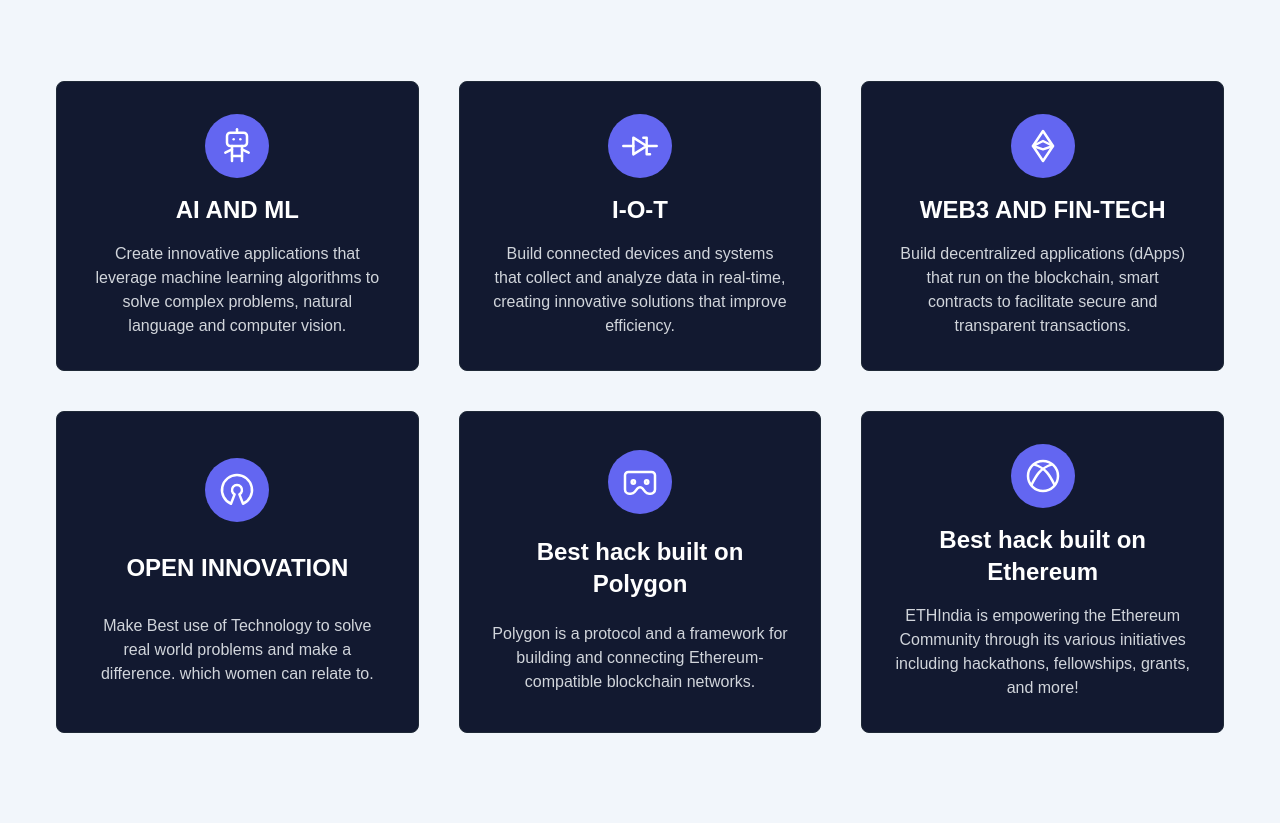
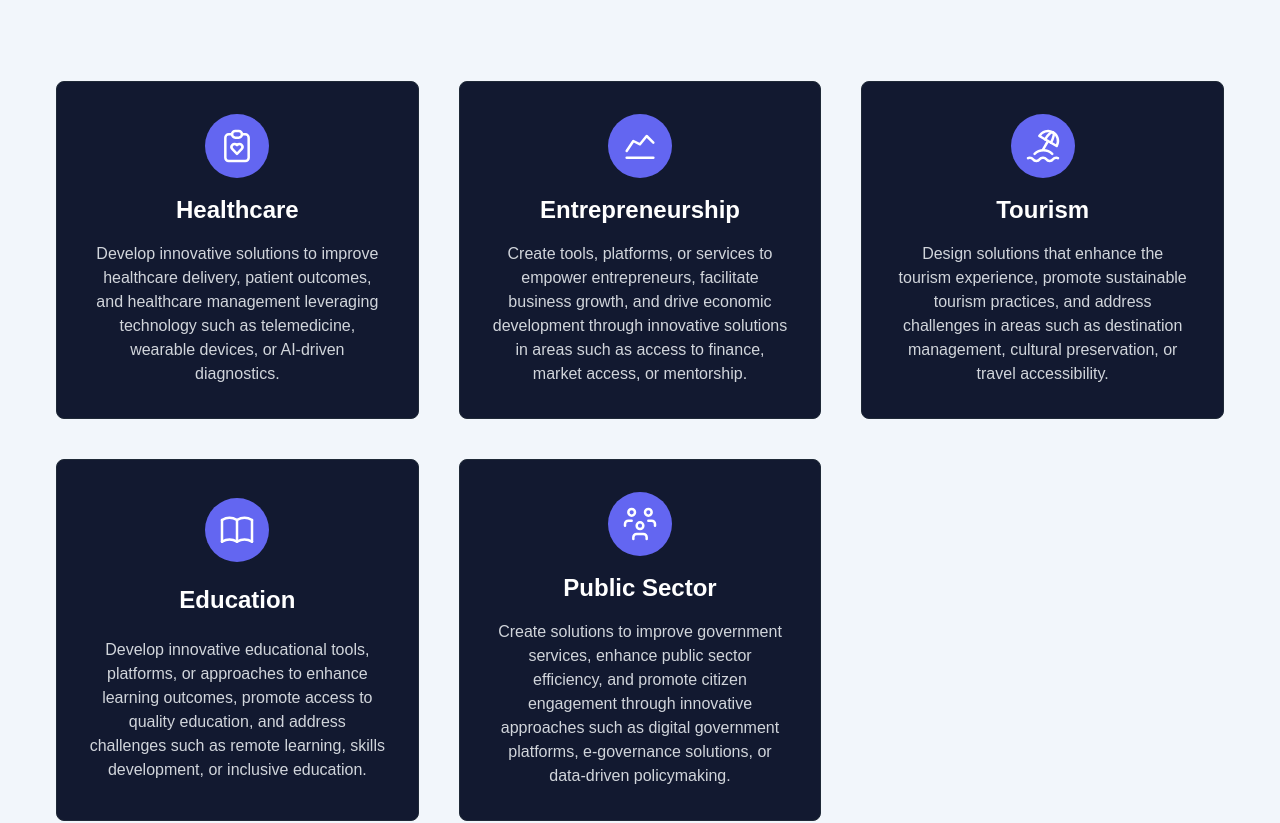
Before and after one commit to sujansince2003/GracathonWeb, a Next.js app: page / in a window 1280 px wide. Shown: the part 4200-5023 px from the top of the page. Built offline with nearby package versions, Linux system fonts and the light colour scheme.

Commit message:
defined tracks

```diff
--- a/src/components/ThemeSection.tsx
+++ b/src/components/ThemeSection.tsx
@@ -1,64 +1,55 @@
 import {
-  IconRobot,
-  IconBrandXbox,
-  IconCircuitDiodeZener,
-  IconCurrencyEthereum,
-  IconCardboards,
-  IconBrandOpenSource,
+  IconClipboardHeart as IconMedicalCross,
+  IconChartLine as IconBusinessChartGrowth,
+  IconBeach as IconTravelSuitcase,
+  IconBook,
+  IconUsersGroup as IconBuildingGovernment,
 } from "@tabler/icons-react";
 
 const themesData = [
   {
     id: 1,
-    name: "AI AND ML",
-    prize: "120 USD",
+    name: "Healthcare",
+
     description:
-      "Create innovative applications that leverage machine learning algorithms to solve complex problems, natural language and computer vision.",
-    icon: <IconRobot className="h-10 w-10 text-white" stroke={1.5} />,
+      "Develop innovative solutions to improve healthcare delivery, patient outcomes, and healthcare management leveraging technology such as telemedicine, wearable devices, or AI-driven diagnostics.",
+    icon: <IconMedicalCross className="h-10 w-10 text-white" stroke={1.5} />,
   },
   {
     id: 2,
-    name: "I-O-T",
-    prize: "120 USD",
+    name: "Entrepreneurship",
+
     description:
-      "Build connected devices and systems that collect and analyze data in real-time, creating innovative solutions that improve efficiency.",
+      "Create tools, platforms, or services to empower entrepreneurs, facilitate business growth, and drive economic development through innovative solutions in areas such as access to finance, market access, or mentorship.",
     icon: (
-      <IconCircuitDiodeZener className="h-10 w-10 text-white" stroke={1.5} />
+      <IconBusinessChartGrowth className="h-10 w-10 text-white" stroke={1.5} />
     ),
   },
   {
     id: 3,
-    name: "WEB3 AND FIN-TECH",
+    name: "Tourism",
 
     description:
-      "Build decentralized applications (dApps) that run on the blockchain, smart contracts to facilitate secure and transparent transactions.",
-    icon: (
-      <IconCurrencyEthereum className="h-10 w-10 text-white" stroke={1.5} />
-    ),
+      "Design solutions that enhance the tourism experience, promote sustainable tourism practices, and address challenges in areas such as destination management, cultural preservation, or travel accessibility.",
+    icon: <IconTravelSuitcase className="h-10 w-10 text-white" stroke={1.5} />,
   },
   {
     id: 4,
-    name: "OPEN INNOVATION",
+    name: "Education",
 
     description:
-      "Make Best use of Technology to solve real world problems and make a difference. which women can relate to.",
-    icon: <IconBrandOpenSource className="h-10 w-10 text-white" stroke={1.5} />,
+      "Develop innovative educational tools, platforms, or approaches to enhance learning outcomes, promote access to quality education, and address challenges such as remote learning, skills development, or inclusive education.",
+    icon: <IconBook className="h-10 w-10 text-white" stroke={1.5} />,
   },
   {
     id: 5,
-    name: "Best hack built on Polygon",
+    name: "Public Sector",
+
     description:
-      "Polygon is a protocol and a framework for building and connecting Ethereum-compatible blockchain networks.",
-
-    icon: <IconCardboards className="h-10 w-10 text-white" stroke={1.5} />,
-  },
-  {
-    id: 6,
-    name: "Best hack built on Ethereum",
-    description:
-      "ETHIndia is empowering the Ethereum Community through its various initiatives including hackathons, fellowships, grants, and more!",
-
-    icon: <IconBrandXbox className="h-10 w-10 text-white" stroke={1.5} />,
+      "Create solutions to improve government services, enhance public sector efficiency, and promote citizen engagement through innovative approaches such as digital government platforms, e-governance solutions, or data-driven policymaking.",
+    icon: (
+      <IconBuildingGovernment className="h-10 w-10 text-white" stroke={1.5} />
+    ),
   },
 ];
 
```
